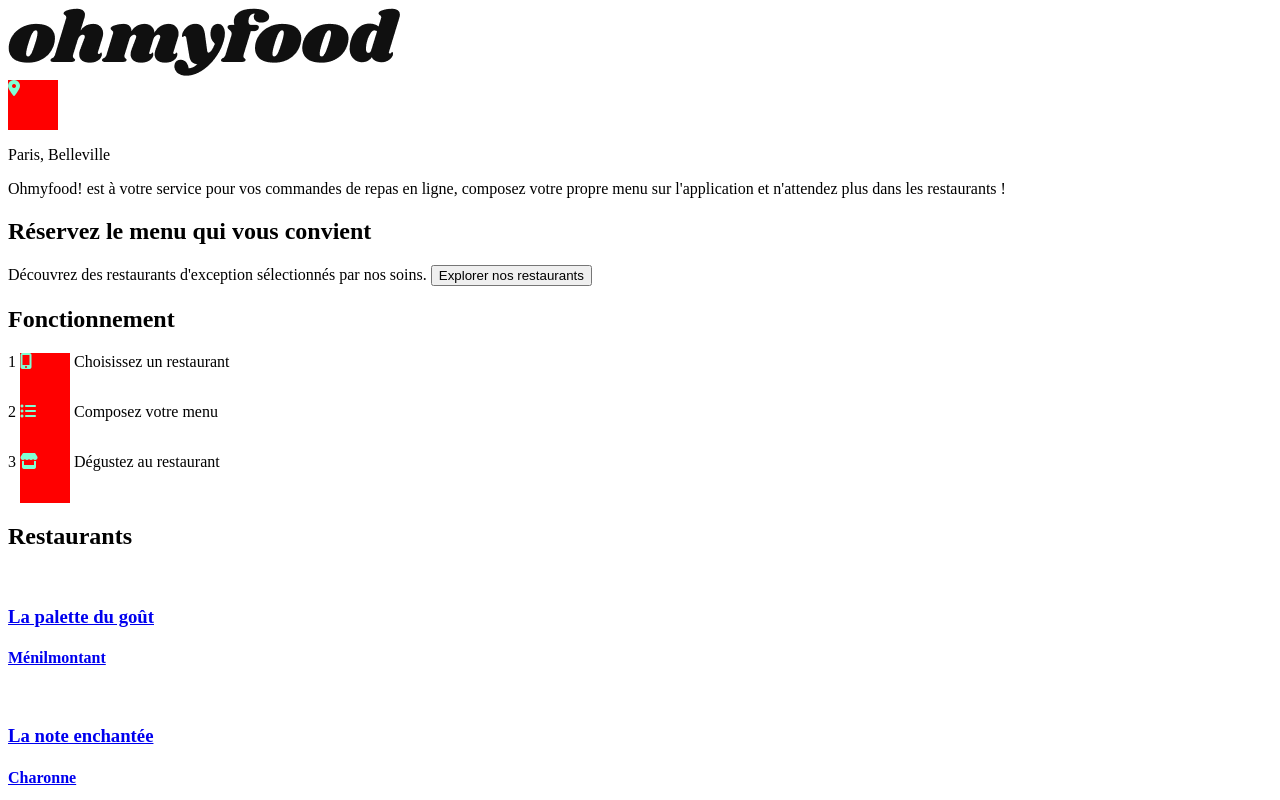
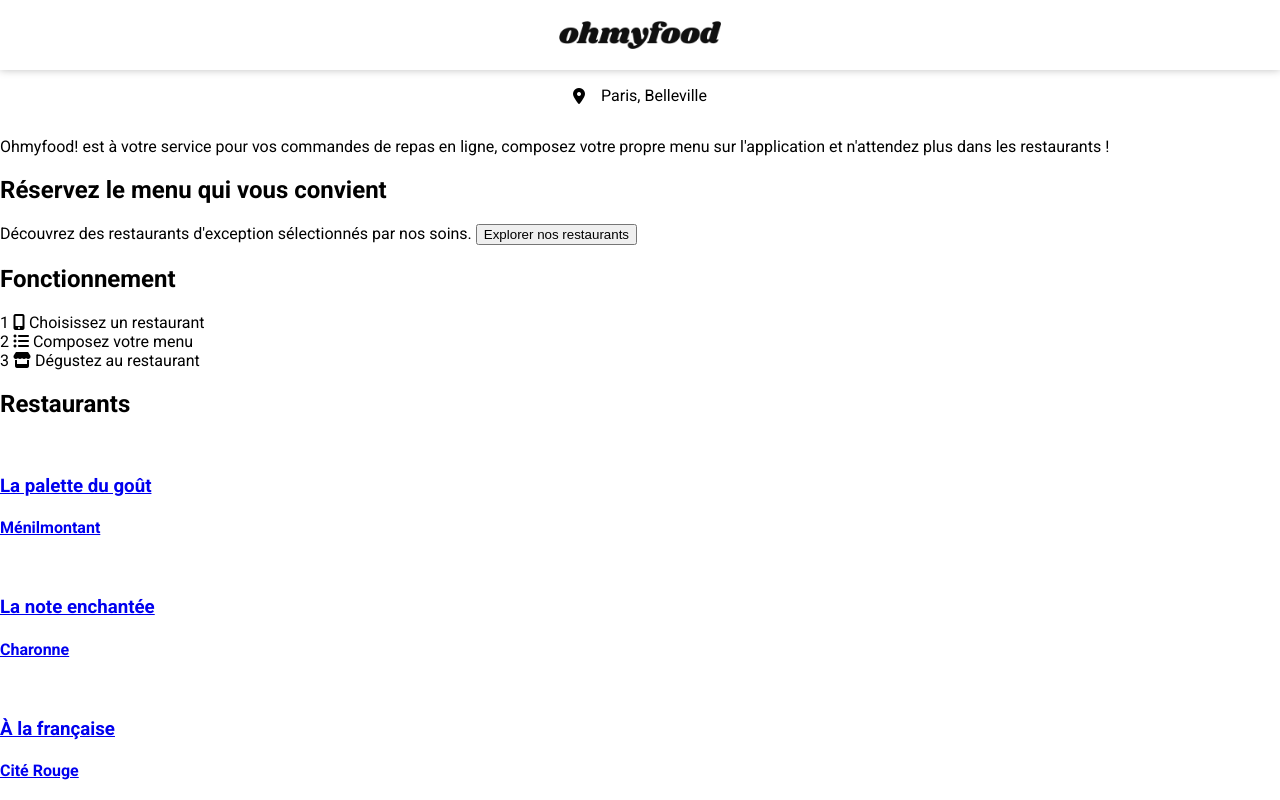
Before and after one commit to afarkhsi/OHMYFOOD, a website: page index.html in a window 1280 px wide. Shown: the top 800 px of the page. Drawn offline with Linux system fonts and the light colour scheme; a web font is replaced by a local one.

Commit message:
début mise en page accueil

```diff
--- a/index.html
+++ b/index.html
@@ -7,6 +7,9 @@
     <link rel="stylesheet" href="https://cdnjs.cloudflare.com/ajax/libs/font-awesome/6.2.1/css/all.min.css" integrity="sha512-MV7K8+y+gLIBoVD59lQIYicR65iaqukzvf/nwasF0nqhPay5w/9lJmVM2hMDcnK1OnMGCdVK+iQrJ7lzPJQd1w==" crossorigin="anonymous" referrerpolicy="no-referrer" />
     <link rel="stylesheet" href="css/main.css">
     <link rel="stylesheet" href="css/accueil.css">
+    <link rel="preconnect" href="https://fonts.googleapis.com">
+    <link rel="preconnect" href="https://fonts.gstatic.com" crossorigin>
+    <link href="https://fonts.googleapis.com/css2?family=Roboto:wght@100;300;400;500;700&family=Shrikhand&display=swap" rel="stylesheet">
     <title>Ohmyfood!</title>
 </head>
 <body>
--- a/scss/base/_base.scss
+++ b/scss/base/_base.scss
@@ -1 +1,6 @@
 // MISE EN PAGE DE BASE POUR TOUT LE SITE (police etc)
+body {
+    max-width: 1400px;
+    margin: auto;
+    font-family: 'Roboto', sans-serif;
+}
--- a/scss/layouts/_header.scss
+++ b/scss/layouts/_header.scss
@@ -0,0 +1,12 @@
+header {
+    height: 70px;
+    width: 100%;
+    display: flex;
+    justify-content: center;
+    align-items: center;
+    box-shadow: 0 0 0.5rem rgb(0 0 0 / 25%);
+    &> img {
+        height: 40%;
+
+    }
+}
--- a/scss/main.scss
+++ b/scss/main.scss
@@ -6,10 +6,3 @@
 @import "./utils/functions";
 @import "./utils/mixins";
 @import "./utils/variables";
-
-i {
-    width: 50px;
-    height: 50px;
-    color: aquamarine;
-    background-color: red;
-}
--- a/scss/pages/_accueil.scss
+++ b/scss/pages/_accueil.scss
@@ -1 +1,13 @@
 // MISE EN PAGE DU BODY DE LA PAGE D'ACCUEIL
+.localisation {
+    display: flex;
+    justify-content: center;
+    align-items: center;
+    width: 100%;
+    & > i {
+        padding-right: 1rem;
+    }
+    & > p {
+
+    }
+}
```
Also changed, not shown: html/folie-mericourt.html (+3 -0 lines), html/menilmontant.html (+3 -0 lines), css/accueil.css, css/main.css, 2 other files.
